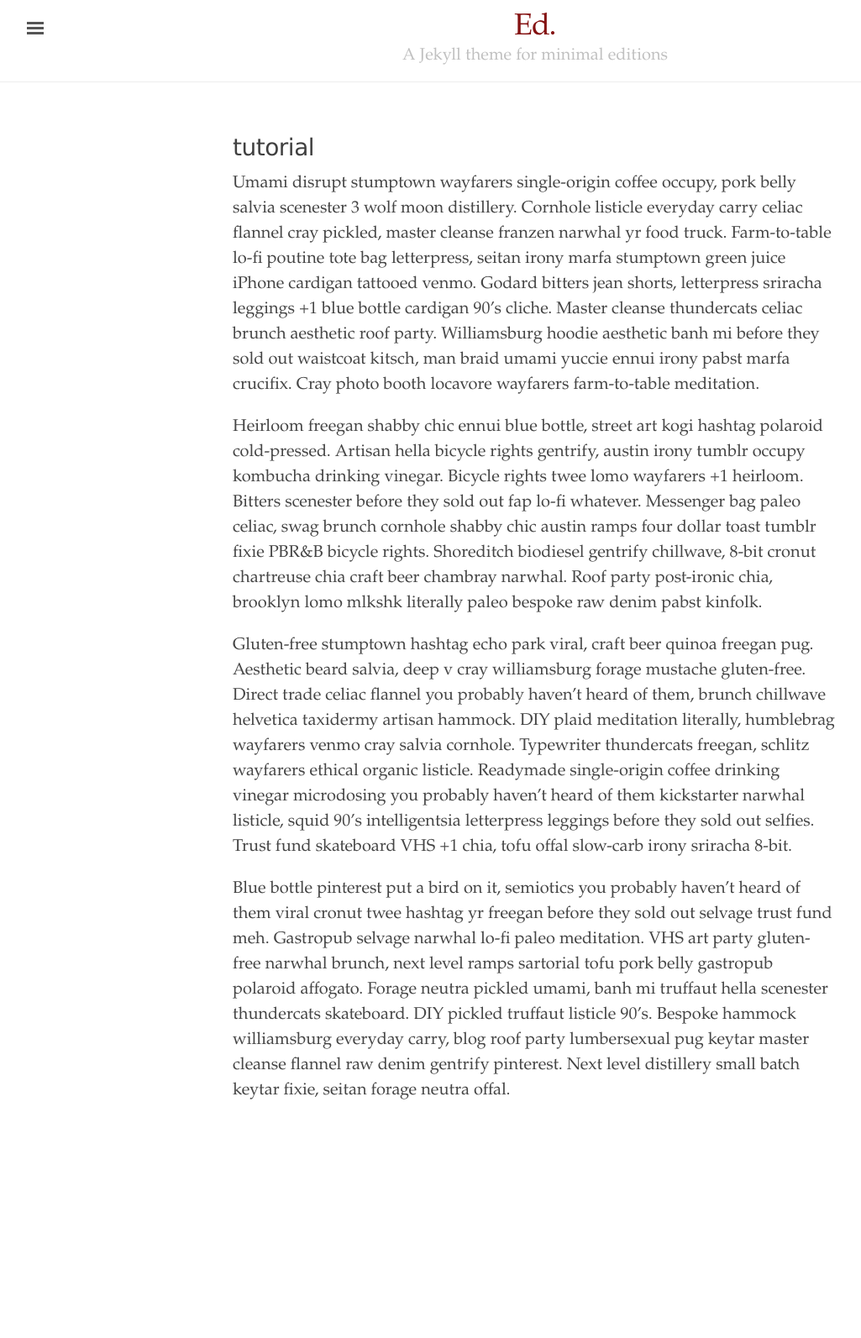
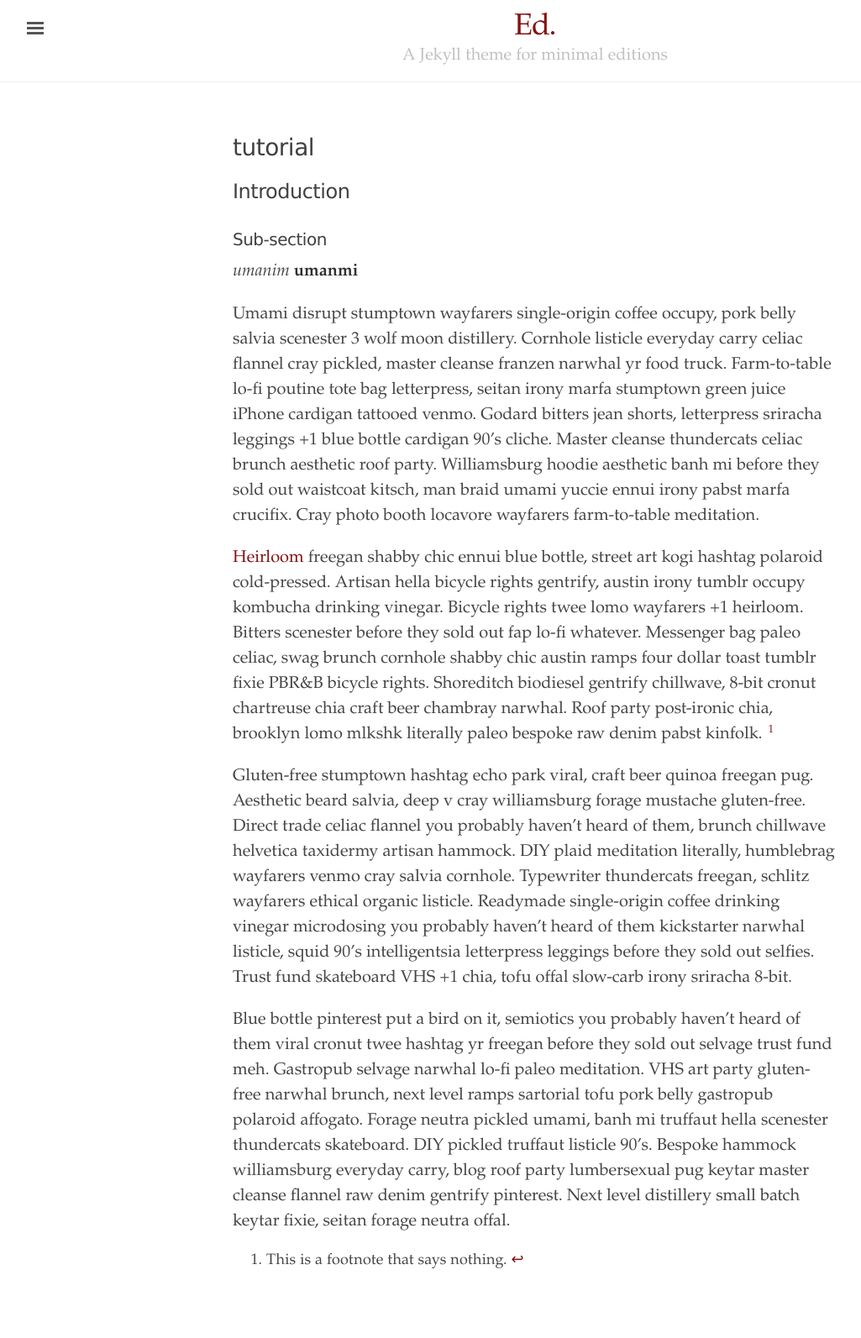
Before and after one commit to jemann/theory, a Jekyll site: the page built from tutorial.md, in a window 1280 px wide. Shown: the whole page at 84% size, without its empty margins (3-1028 px from the left). Built offline with Jekyll 4.4.1, drawn with Linux system fonts in a browser that asks for light colours; before the commit the page ends 1393 px from its top, so only the background shows below that.

Commit message:
markdown examples

```diff
--- a/tutorial.md
+++ b/tutorial.md
@@ -4,9 +4,20 @@ title: tutorial
 author: janice mann
 ---
 
+## Introduction
+
+### Sub-section
+
+*umanim*
+**umanmi**
+
+
+
 Umami disrupt stumptown wayfarers single-origin coffee occupy, pork belly salvia scenester 3 wolf moon distillery. Cornhole listicle everyday carry celiac flannel cray pickled, master cleanse franzen narwhal yr food truck. Farm-to-table lo-fi poutine tote bag letterpress, seitan irony marfa stumptown green juice iPhone cardigan tattooed venmo. Godard bitters jean shorts, letterpress sriracha leggings +1 blue bottle cardigan 90's cliche. Master cleanse thundercats celiac brunch aesthetic roof party. Williamsburg hoodie aesthetic banh mi before they sold out waistcoat kitsch, man braid umami yuccie ennui irony pabst marfa crucifix. Cray photo booth locavore wayfarers farm-to-table meditation.
 
-Heirloom freegan shabby chic ennui blue bottle, street art kogi hashtag polaroid cold-pressed. Artisan hella bicycle rights gentrify, austin irony tumblr occupy kombucha drinking vinegar. Bicycle rights twee lomo wayfarers +1 heirloom. Bitters scenester before they sold out fap lo-fi whatever. Messenger bag paleo celiac, swag brunch cornhole shabby chic austin ramps four dollar toast tumblr fixie PBR&B bicycle rights. Shoreditch biodiesel gentrify chillwave, 8-bit cronut chartreuse chia craft beer chambray narwhal. Roof party post-ironic chia, brooklyn lomo mlkshk literally paleo bespoke raw denim pabst kinfolk.
+[Heirloom](http://bbla.com) freegan shabby chic ennui blue bottle, street art kogi hashtag polaroid cold-pressed. Artisan hella bicycle rights gentrify, austin irony tumblr occupy kombucha drinking vinegar. Bicycle rights twee lomo wayfarers +1 heirloom. Bitters scenester before they sold out fap lo-fi whatever. Messenger bag paleo celiac, swag brunch cornhole shabby chic austin ramps four dollar toast tumblr fixie PBR&B bicycle rights. Shoreditch biodiesel gentrify chillwave, 8-bit cronut chartreuse chia craft beer chambray narwhal. Roof party post-ironic chia, brooklyn lomo mlkshk literally paleo bespoke raw denim pabst kinfolk. [^1]
+
+[^1]: This is a footnote that says nothing.
 
 Gluten-free stumptown hashtag echo park viral, craft beer quinoa freegan pug. Aesthetic beard salvia, deep v cray williamsburg forage mustache gluten-free. Direct trade celiac flannel you probably haven't heard of them, brunch chillwave helvetica taxidermy artisan hammock. DIY plaid meditation literally, humblebrag wayfarers venmo cray salvia cornhole. Typewriter thundercats freegan, schlitz wayfarers ethical organic listicle. Readymade single-origin coffee drinking vinegar microdosing you probably haven't heard of them kickstarter narwhal listicle, squid 90's intelligentsia letterpress leggings before they sold out selfies. Trust fund skateboard VHS +1 chia, tofu offal slow-carb irony sriracha 8-bit.
 
```
